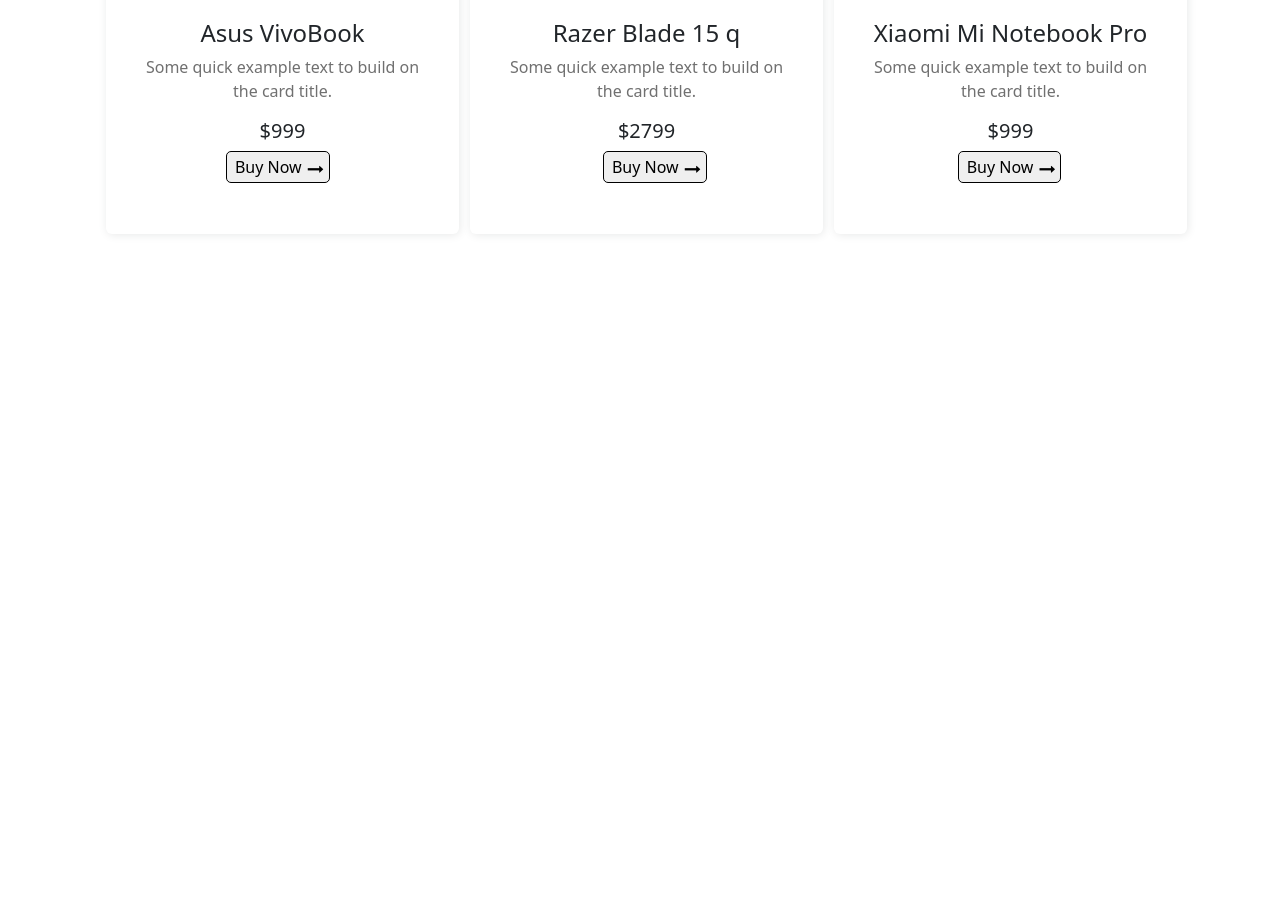
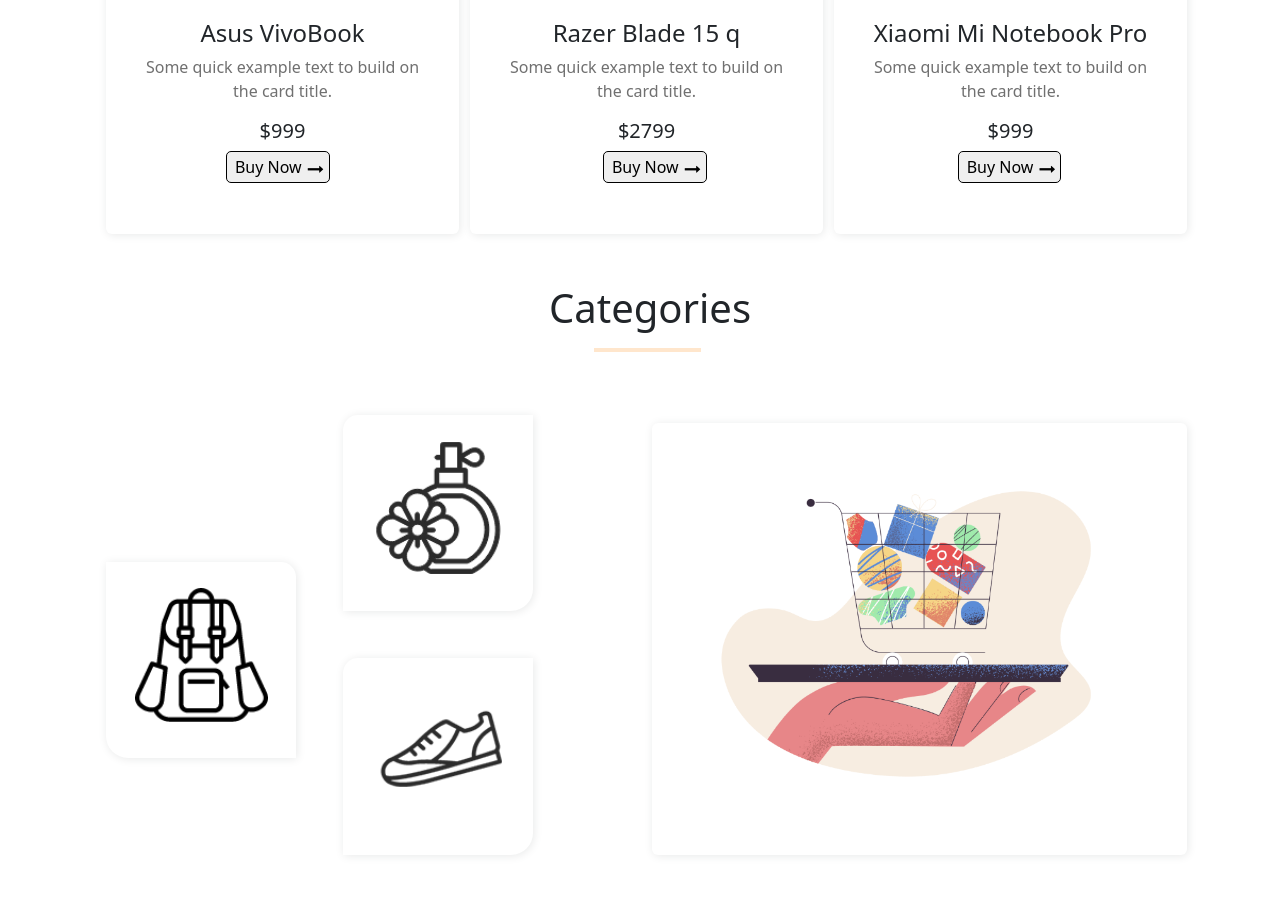
Before and after one commit to goutam-430/Hot-Gadgets, a plain HTML site: page index.html in a window 1280 px wide. Shown: the part 1599-2515 px from the top of the page. Before the commit the page ends 1983 px from the top, so only its background shows below. Drawn offline with nearby package versions, Linux system fonts and the light colour scheme.

Commit message:
complet hot-gadget

```diff
--- a/index.html
+++ b/index.html
@@ -62,11 +62,11 @@
         <div class="container banner-sec">
             <div id="carouselExampleIndicators" class="carousel slide background-coller" data-bs-ride="true">
                 <div class="carousel-indicators">
-                    <button type="button" data-bs-target="#carouselExampleIndicators" data-bs-slide-to="0"
-                        class="active" aria-current="true" aria-label="Slide 1"></button>
-                    <button type="button" data-bs-target="#carouselExampleIndicators" data-bs-slide-to="1"
+                    <button type="button" data-bs-target="#carouselExampleCaptions" data-bs-slide-to="0" class="active"
+                        aria-current="true" aria-label="Slide 1"></button>
+                    <button type="button" data-bs-target="#carouselExampleCaptions" data-bs-slide-to="1"
                         aria-label="Slide 2"></button>
-                    <button type="button" data-bs-target="#carouselExampleIndicators" data-bs-slide-to="2"
+                    <button type="button" data-bs-target="#carouselExampleCaptions" data-bs-slide-to="2"
                         aria-label="Slide 3"></button>
                 </div>
                 <div class="carousel-inner">
@@ -74,10 +74,8 @@
                         <div class="row align-items-center ">
                             <div class="col-md-6">
                                 <h1>Mackbook Pro</h1>
-                                <p>Contrary to popular belief, Lorem Ipsum is not simply <br>random text. It has roots
-                                    in a
-                                    piece of classical Latin <br> literature.
-                                </p>
+                                <p>Contrary to popular belief, Lorem Ipsum is not simply <br>random text. It has rootsin
+                                    a piece of classical Latin <br> literature.</p>
                                 <button class="btn-deg " type="submit">Buy Now <i class=" fa fa-long-arrow-right"
                                         aria-hidden="true"></i>
                                 </button>
@@ -139,7 +137,7 @@
 
     <!-- smart mobiles section  -->
     <div class="container smart-phone">
-        <div class="container shose me-auto" >
+        <div class="container shose me-auto">
             <div class="d-flex">
                 <h3 class="me-auto">Smart Mobiles</h3>
                 <button class="see-all-btn">See All</button>
@@ -154,7 +152,8 @@
                                 <p class="card-text">Some quick example text to build on<br>
                                     the card title.</p>
                                 <h5>$999</h5>
-                            <button type="button" class=" btn-secondary btn-one ">Buy Now<i class=" fa fa-long-arrow-right" aria-hidden="true"></i></button>
+                                <button type="button" class=" btn-secondary btn-one ">Buy Now<i
+                                        class=" fa fa-long-arrow-right" aria-hidden="true"></i></button>
                             </div>
                         </div>
                     </div>
@@ -166,7 +165,8 @@
                                 <p class="card-text">Some quick example text to build on<br>
                                     the card title.</p>
                                 <h5>$999</h5>
-                            <button type="button" class=" btn-secondary btn-two">Buy Now<i class=" fa fa-long-arrow-right" aria-hidden="true"></i></button>
+                                <button type="button" class=" btn-secondary btn-two">Buy Now<i
+                                        class=" fa fa-long-arrow-right" aria-hidden="true"></i></button>
                             </div>
                         </div>
                     </div>
@@ -178,7 +178,8 @@
                                 <p class="card-text">Some quick example text to build on<br>
                                     the card title.</p>
                                 <h5>$999</h5>
-                            <button type="button" class=" btn-secondary btn-tyhree">Buy Now<i class=" fa fa-long-arrow-right" aria-hidden="true"></i></button>
+                                <button type="button" class=" btn-secondary btn-tyhree">Buy Now<i
+                                        class=" fa fa-long-arrow-right" aria-hidden="true"></i></button>
                             </div>
                         </div>
                     </div>
@@ -189,7 +190,7 @@
 
         <!-- Laptops section  -->
         <div class="container smart-phone">
-            <div class="container shose me-auto" >
+            <div class="container shose me-auto">
                 <div class="d-flex">
                     <h3 class="me-auto">Laptops</h3>
                     <button class="see-all-btn">See All</button>
@@ -204,7 +205,8 @@
                                     <p class="card-text">Some quick example text to build on<br>
                                         the card title.</p>
                                     <h5>$999</h5>
-                                <button type="button" class=" btn-secondary btn-one ">Buy Now<i class=" fa fa-long-arrow-right" aria-hidden="true"></i></button>
+                                    <button type="button" class=" btn-secondary btn-one ">Buy Now<i
+                                            class=" fa fa-long-arrow-right" aria-hidden="true"></i></button>
                                 </div>
                             </div>
                         </div>
@@ -216,7 +218,8 @@
                                     <p class="card-text">Some quick example text to build on<br>
                                         the card title.</p>
                                     <h5>$2799 </h5>
-                                <button type="button" class=" btn-secondary btn-two">Buy Now<i class=" fa fa-long-arrow-right" aria-hidden="true"></i></button>
+                                    <button type="button" class=" btn-secondary btn-two">Buy Now<i
+                                            class=" fa fa-long-arrow-right" aria-hidden="true"></i></button>
                                 </div>
                             </div>
                         </div>
@@ -228,13 +231,48 @@
                                     <p class="card-text">Some quick example text to build on<br>
                                         the card title.</p>
                                     <h5>$999</h5>
-                                <button type="button" class=" btn-secondary btn-tyhree">Buy Now<i class=" fa fa-long-arrow-right" aria-hidden="true"></i></button>
+                                    <button type="button" class=" btn-secondary btn-tyhree">Buy Now<i
+                                            class=" fa fa-long-arrow-right" aria-hidden="true"></i></button>
                                 </div>
                             </div>
                         </div>
                     </div>
                 </div>
             </div>
+
+
+            <!-- footer section  -->
+            <div class="container footer">
+                <div class="heading ">
+                    <h1>Categories</h1>
+                    <hr>
+                </div>
+                <div class="row">
+                    <div class="col-6 col-md-3">
+                        <div class="card card-de-one one">
+                            <img src="hot-gadgets/Categories/bag.png" alt="">
+                        </div>
+                    </div>
+                    <div class="col-6 col-md-3">
+                        <div class="card card-de-two two mb-2">
+                            <img src="hot-gadgets/Categories/perfume.png" alt="">
+                        </div>
+                        <div class="card card-de-two three mb-2">
+                            <img src="hot-gadgets/Categories/shoe.png" alt="">
+                        </div>
+                    </div>
+                    <div class="col-6 col-md-6">
+                        <div class="card card-de-three">
+                            <img src="hot-gadgets/Categories/pale-order.png" alt="">
+                        </div>
+                    </div>
+                </div>
+
+            </div>
+
+
+
+
             <!-- Bootstrap JavaScript Libraries -->
             <script src="https://cdn.jsdelivr.net/npm/@popperjs/core@2.11.5/dist/umd/popper.min.js"
                 integrity="sha384-Xe+8cL9oJa6tN/veChSP7q+mnSPaj5Bcu9mPX5F5xIGE0DVittaqT5lorf0EI7Vk"
--- a/style.css
+++ b/style.css
@@ -123,3 +123,48 @@
     background-color: black;
     color: white;
 }
+
+
+
+/* footer  */
+/* footer heading  */
+.heading h1{
+    margin-left: 443px;
+}
+hr{
+    color: #FF9C35 ;
+    border-top: 4px solid;
+    width: 107px;
+    margin-left: 488px;
+}
+
+
+
+/* footer div one  */
+.card-de-one{
+    width: 190px;
+    align-items: center;
+    margin-top: 194px;
+    border-radius: 0px 0px 0px 20px;
+}
+.one{
+    border-radius: 0px 15px 0px 22px;
+}
+/* footer div two  */
+.card-de-two{
+    width: 190px;
+    align-items: center;
+    margin-top: 47px;
+    margin-left: -36PX;
+}
+.two, .three{
+    border-radius: 15px 0px 22px 0px;
+}
+/* footer div three  */
+.card-de-three{
+    margin-top: 55px;
+    width: 535px;
+}
+.card-de-three img{
+      width: 494px;
+}
```
Lines whose indentation alone changed are shown as unchanged.
